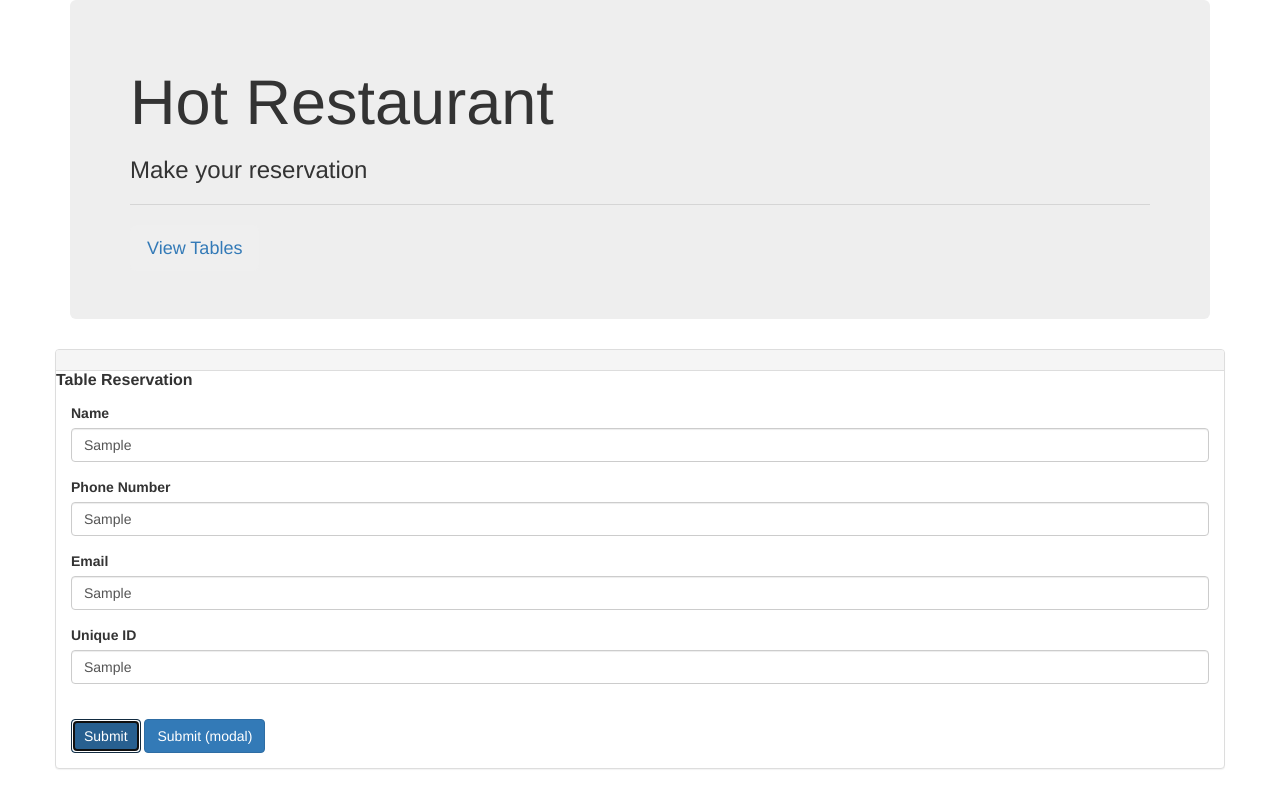
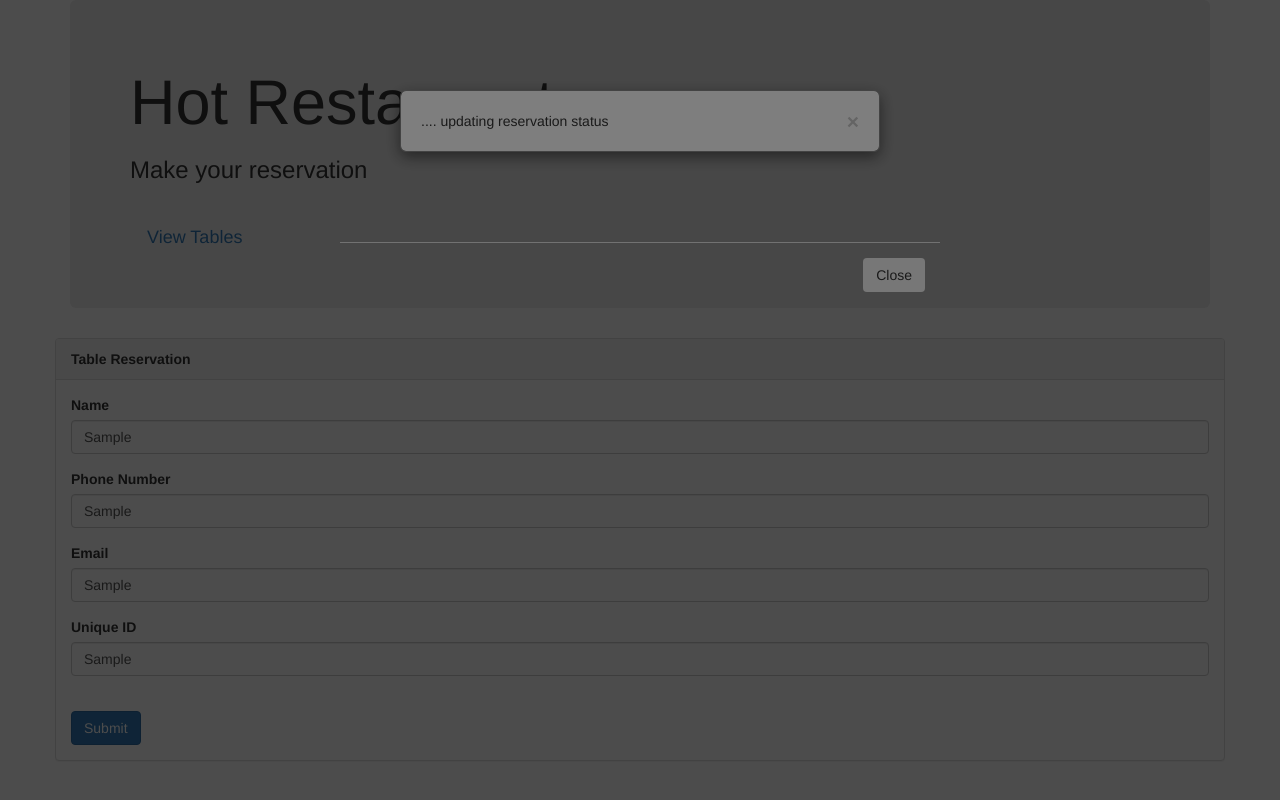
Before and after one commit to ivanscdo/hot-restaurant-14.1classProject, a website: page add.html in a window 1280 px wide. Both pictures are taken after typing "Sample", "Sample", "Sample", "Sample" into the empty fields and a click on the button "Submit". Drawn offline with nearby package versions, Linux system fonts and the light colour scheme.

Commit message:
modal update

```diff
--- a/add.html
+++ b/add.html
@@ -15,41 +15,40 @@
         <div class="container">
             <div class="jumbotron">
             <h1> Hot Restaurant</h1>
-        <H3> Make your reservation</H3>
+            <h3> Make your reservation</H3>
 
-            <hr>
-        <a href="/"><button class="btn btn-ADD btn-lg"><span class="What Name-You Put Here"></span> View Tables</button></a>
+                <br>
+            <a href="/"><button class="btn btn-ADD btn-lg"><span class="Reserve Spot"></span> View Tables</button></a>
         </div>
         <div class="row">
-
             <div class="col-lg-12"></div>
 
         <div class="panel panel-default">
-        <div class="panel-heading"></div>
-        <h3 class="panel-title"><strong>Table Reservation</strong></h3>
-
+            <div class="panel-heading"><strong>Table Reservation</strong>
+            <h3 class="panel-title"></h3>
+            </div>
 
             <div class="panel-body">
             <form method="POST" role="form">
 
                 <div class="form-group">
-                <label for"NAME">Name</label>
+                    <label for"name">Name</label>
                     <input type="text" class="form-control" id="name">
                     </div>
 
                        <div class="form-group">
-                    <label for"NAME">Phone Number</label>
+                        <label for"phone">Phone Number</label>
                       <input type="text" class="form-control" id="phone">
                            </div>
 
 
                     <div class="form-group">
-                  <label for"NAME">Email</label>
+                      <label for"email">Email</label>
                         <input type="text" class="form-control" id="email">
                            </div>
 
                            <div class="form-group">
-                            <label for"NAME">Unique ID</label>
+                                <label for"uniqueID">Unique ID</label>
                                  <input type="text" class="form-control" id="uniqueID">
                                  </div>
 
@@ -58,34 +57,30 @@
             <br>
 
 
-        <div class="text-left">
-            <button type="submit" class="btn btn-primary btn-md" id="add-btn"><span class="What Name-You Put Here 2"></span>Submit</button>
-
 
 <!-- Button trigger modal -->
-<button type="button" class="btn btn-primary" data-toggle="modal" data-target="#reserveModal">
-     Submit (modal)
+<button type="button" class="btn btn-primary" data-toggle="modal" data-target="#exampleModalLong">
+        Submit
       </button>
 
       <!-- Modal -->
-      <div class="modal fade" id="reserveModal" tabindex="-1" role="dialog" aria-labelledby="reserveswLabel" aria-hidden="true">
+      <div class="modal fade" id="exampleModalLong" tabindex="-1" role="dialog" aria-labelledby="exampleModalLongTitle" aria-hidden="true">
+        <div class="modal-dialog" role="document">
           <div class="modal-content">
-            Reservation Status  updated!
+           .... updating reservation status
+              <button type="button" class="close" data-dismiss="modal" aria-label="Close">
                 <span aria-hidden="true">&times;</span>
               </button>
             </div>
-            <div class="modal-body">
-            ...
-            </div>
+
+            <div class="modal-footer">
               <button type="button" class="btn btn-secondary" data-dismiss="modal">Close</button>
-             </div>
 
             </div>
           </div>
         </div>
       </div>
 
-</div>
 
 
 
```
Also changed, not shown: 1 other file. Lines whose indentation alone changed are shown as unchanged.
